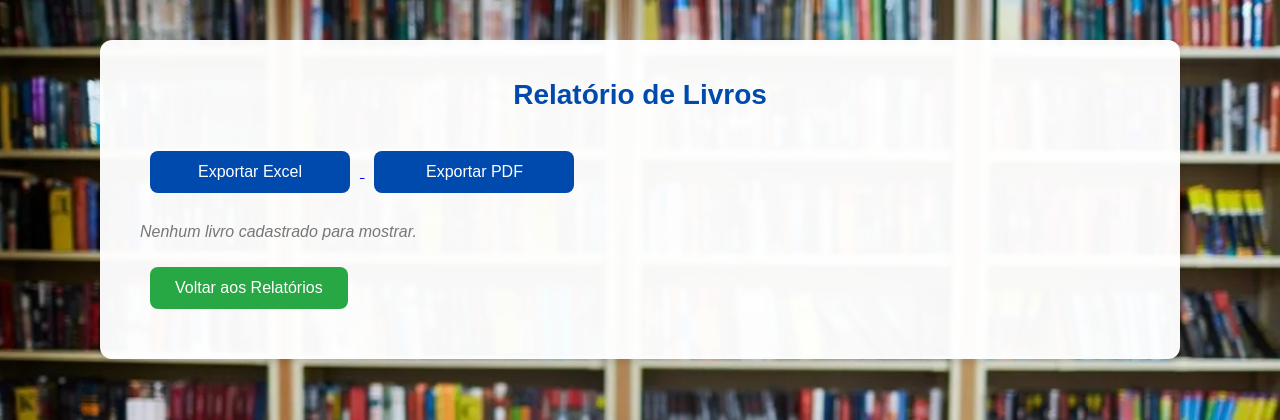
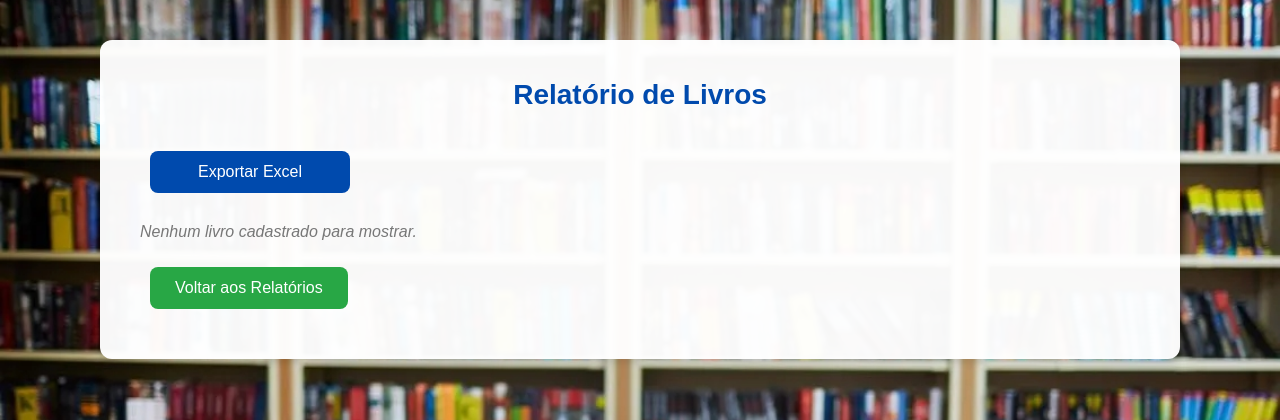
Before and after one commit to Alexanndre85DF/sistema-biblioteca-escolar, a Flask app: page /relatorios/livros in a window 1280 px wide. Shown: the top 420 px of the page. Run offline with Flask 2, Linux system fonts and the light colour scheme; a user stored in the database is signed in; data comes from the database, SQL or seed files in the repository.

Commit message:
Update livros_relatorio.html

```diff
--- a/templates/livros_relatorio.html
+++ b/templates/livros_relatorio.html
@@ -12,9 +12,6 @@
         <div style="margin-bottom: 15px;">
             <a href="{{ url_for('exportar_livros_excel') }}">
                 <button class="main-button">Exportar Excel</button>
-            </a>
-            <a href="{{ url_for('exportar_livros_pdf') }}">
-                <button class="main-button">Exportar PDF</button>
             </a>
         </div>
 
```
